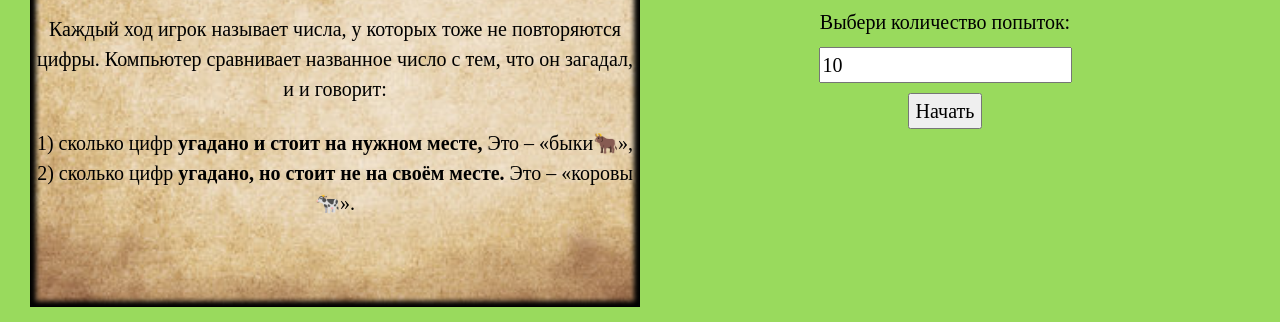
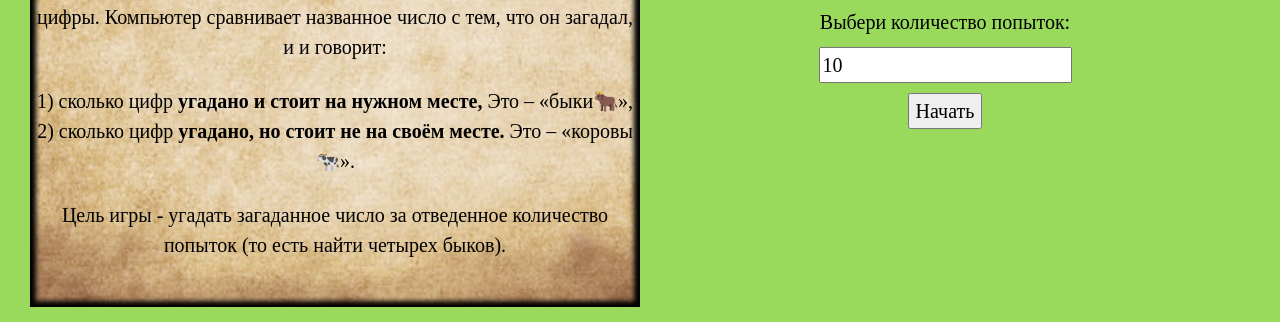
Before and after one commit to WithNoRegret/bullsncows, a website: page index.html in a window 1280 px wide. Shown: the part 478-800 px from the top of the page. Drawn offline with Linux system fonts and the light colour scheme.

Commit message:
1. обновлены правила.

```diff
--- a/index.html
+++ b/index.html
@@ -38,6 +38,7 @@
                     <strong>угадано, но стоит не на своём месте.</strong>
                     Это – «коровы🐄».
                 </p>
+                <p>Цель игры - угадать загаданное число за отведенное количество попыток (то есть найти четырех быков).</p>
             </div>
             <div class="prepare-form">
                 <h2 class="main-title">Давайте начнем</h2>
```
